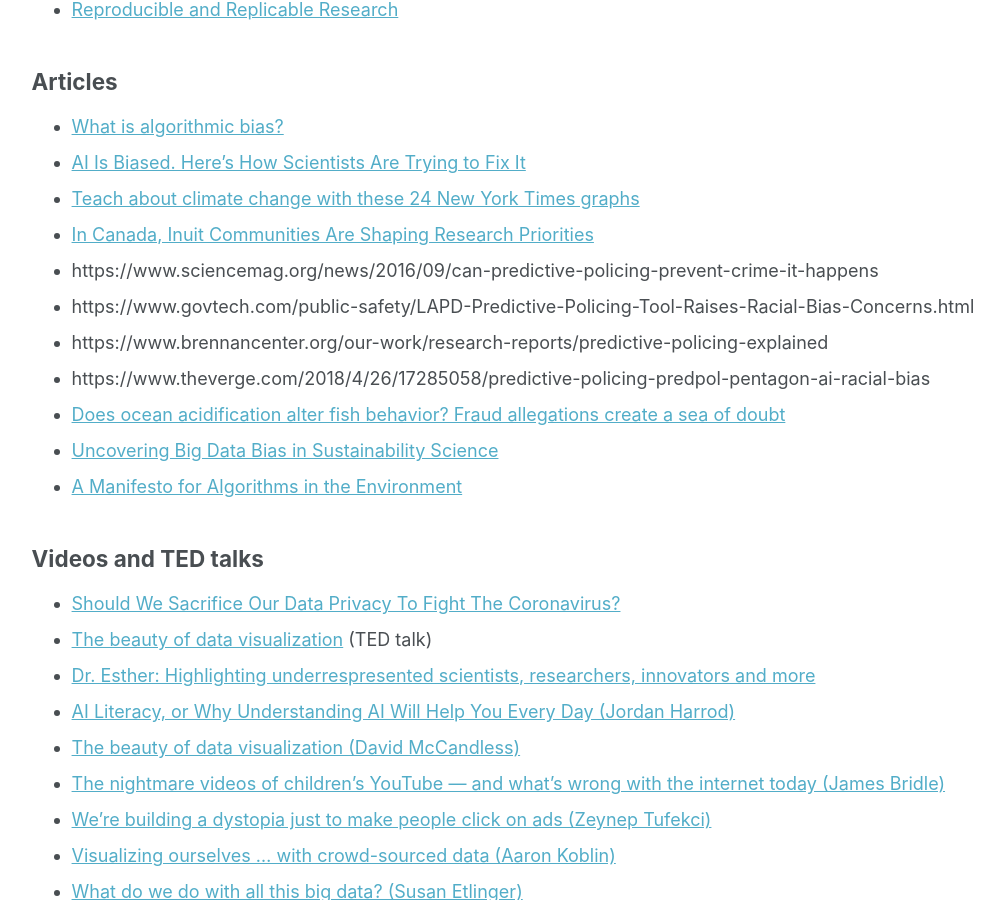
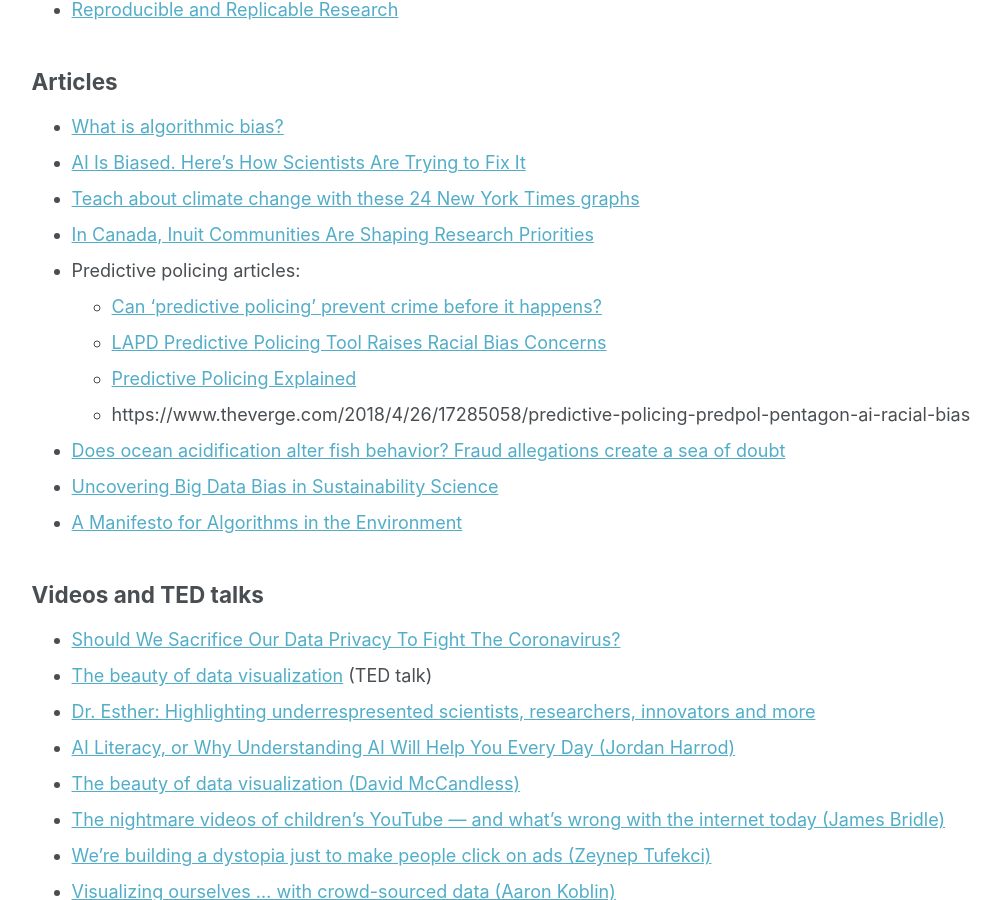
Before and after one commit to BigelowLab/bigelowlab.github.io, a Jekyll site: the page built from _pages/cafecode.md, in a window 1280 px wide and 900 px high, scrolled down 779 px. Shown: the whole window, without its empty margins (250-1254 px from the left). Built offline with Jekyll 4.4.1, drawn with Linux system fonts in a browser that asks for light colours; part of the change alters nothing that is shown.

Commit message:
Added titles to some links

```diff
--- a/_pages/cafecode.md
+++ b/_pages/cafecode.md
@@ -27,10 +27,11 @@ We welcome anyone to use our summer intern Café Code curriculum. It's a flexibl
 - [AI Is Biased. Here's How Scientists Are Trying to Fix It](https://www.wired.com/story/ai-biased-how-scientists-trying-fix/)
 - [Teach about climate change with these 24 New York Times graphs](https://www.nytimes.com/2019/02/28/learning/teach-about-climate-change-with-these-24-new-york-times-graphs.html)
 - [In Canada, Inuit Communities Are Shaping Research Priorities](https://undark.org/2020/05/27/canada-inuit-research/)
-- https://www.sciencemag.org/news/2016/09/can-predictive-policing-prevent-crime-it-happens
-- https://www.govtech.com/public-safety/LAPD-Predictive-Policing-Tool-Raises-Racial-Bias-Concerns.html
-- https://www.brennancenter.org/our-work/research-reports/predictive-policing-explained
-- https://www.theverge.com/2018/4/26/17285058/predictive-policing-predpol-pentagon-ai-racial-bias
+- Predictive policing articles:
+   - [Can ‘predictive policing’ prevent crime before it happens?](https://www.sciencemag.org/news/2016/09/can-predictive-policing-prevent-crime-it-happens)
+   - [LAPD Predictive Policing Tool Raises Racial Bias Concerns](https://www.govtech.com/public-safety/LAPD-Predictive-Policing-Tool-Raises-Racial-Bias-Concerns.html)
+   - [Predictive Policing Explained](https://www.brennancenter.org/our-work/research-reports/predictive-policing-explained)
+   - https://www.theverge.com/2018/4/26/17285058/predictive-policing-predpol-pentagon-ai-racial-bias
 - [Does ocean acidification alter fish behavior? Fraud allegations create a sea of doubt](https://www.sciencemag.org/news/2021/05/does-ocean-acidification-alter-fish-behavior-fraud-allegations-create-sea-doubt)
 - [Uncovering Big Data Bias in Sustainability Science](https://umaine.edu/spire/2021/03/29/bigdatabias/)
 - [A Manifesto for Algorithms in the Environment](https://www.theguardian.com/science/political-science/2015/oct/05/a-manifesto-for-algorithms-in-the-environment)
```
